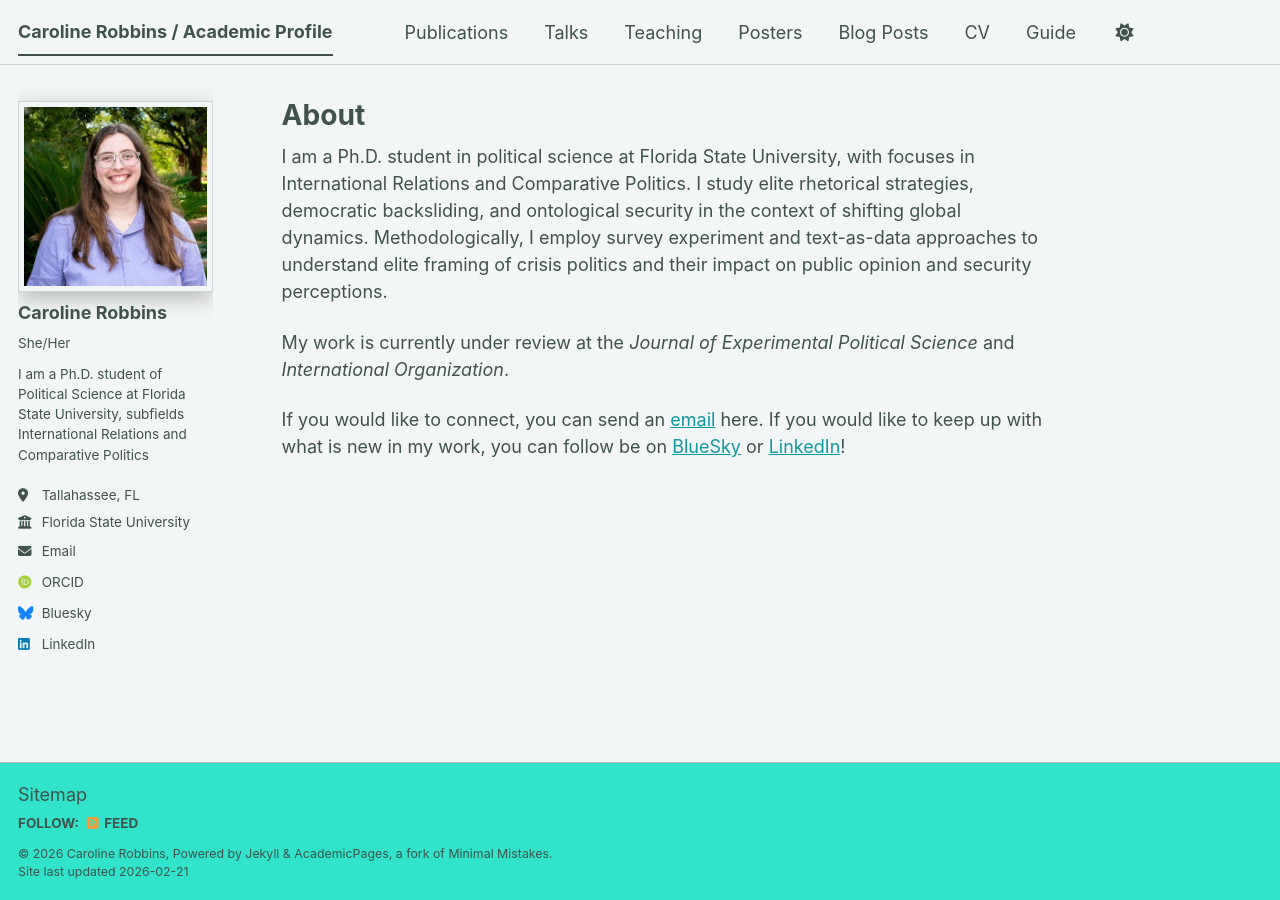
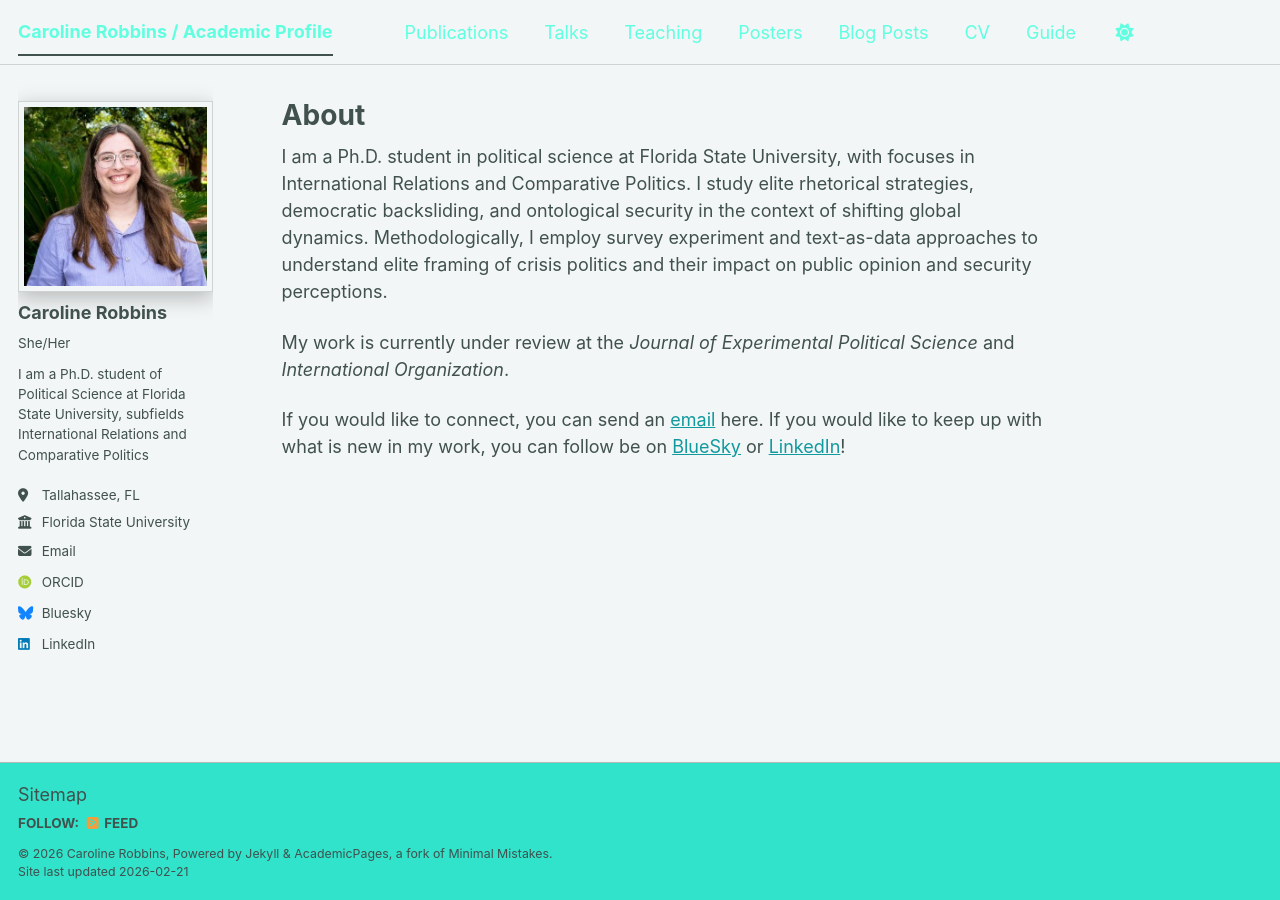
Before and after one commit to crobbinsphd/crobbinsphd.github.io, a Jekyll site: the page built from _pages/about.md, in a window 1280 px wide. Built offline with Jekyll 4.4.1, drawn with Linux system fonts in a browser that asks for light colours; some web fonts are replaced; a script bundle is joined from its source files by our own code; library files that are not in the unit come from our copies.

Commit message:
Update main.scss

```diff
--- a/assets/css/main.scss
+++ b/assets/css/main.scss
@@ -53,3 +53,17 @@
   max-width: 100%;
   box-shadow: 0 6px 20px rgba(0,0,0,0.25);
 }
+
+.masthead__menu-item a {
+  color: #5fffe0 !important; /* mint */
+}
+
+.site-title,
+.site-title a {
+  color: #5fffe0 !important;
+}
+
+.site-title,
+.site-title a {
+  color: #5fffe0 !important;
+}
```
